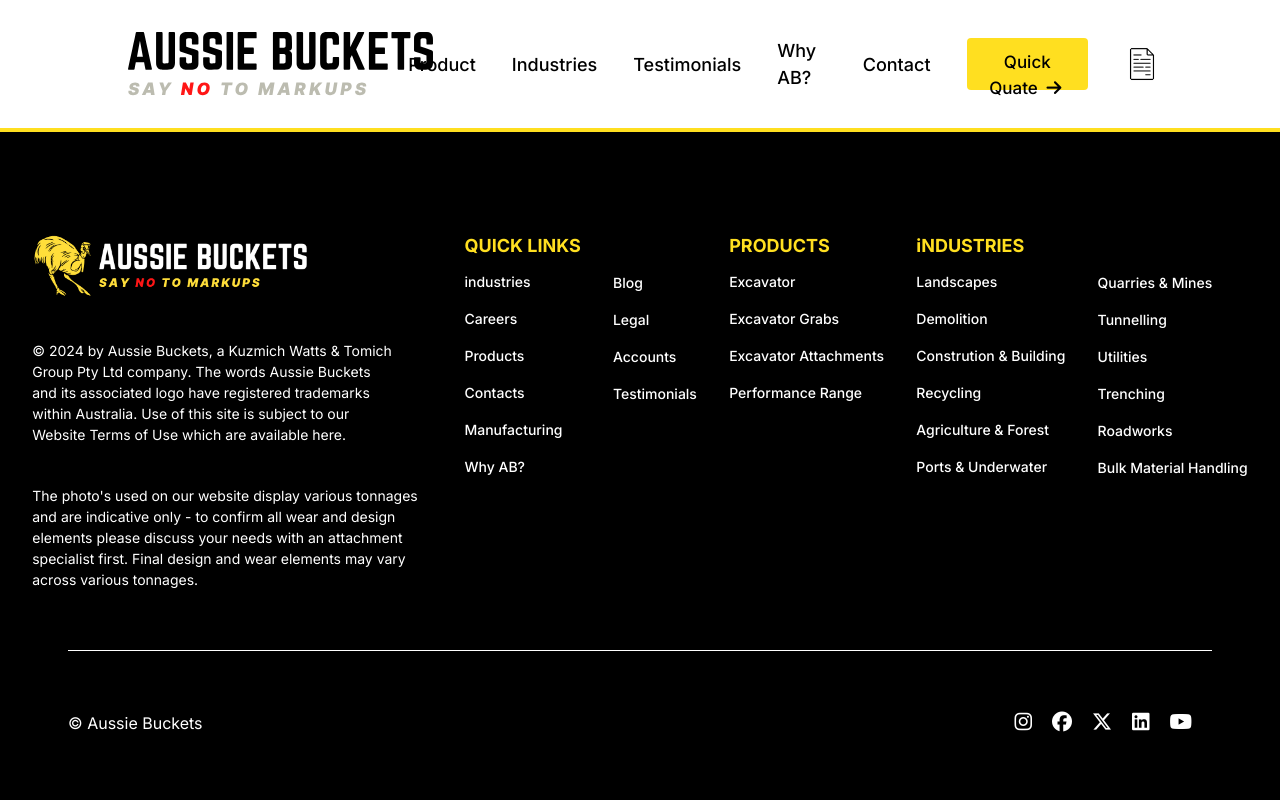
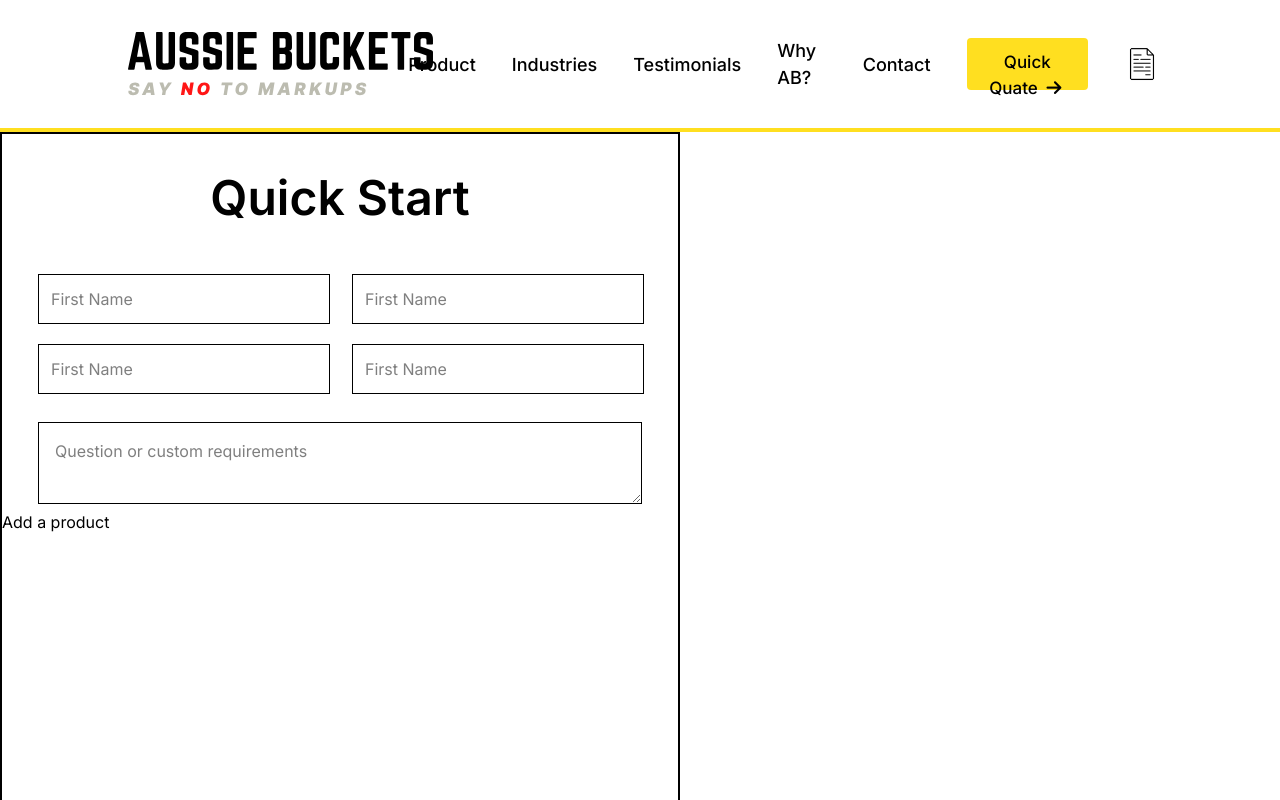
Before and after one commit to mehfoozkhangithub/Aussie_Buckets, a React (Vite) app in the folder aussies_buckets/: page / in a window 1280 px wide. Shown: the top 800 px of the page. Built offline with nearby package versions, Linux system fonts and the light colour scheme.

Commit message:
files is added

```diff
--- a/aussies_buckets/src/App.jsx
+++ b/aussies_buckets/src/App.jsx
@@ -6,11 +6,13 @@
 import Footer from "./Footer_Component/Footer";
 
 import { Whyab } from "./Whyab_Component/whyab";
+import { Breadcrumb } from "./BreadCrumb/Breadcrumb";
 
 function App() {
   return (
     <>
       <Navbar />
+      <Breadcrumb />
       <Routes>
         <Route path="/testi" element={<Testimonial />} />
         <Route path="/why-ab" element={<Whyab />} />
--- /dev/null
+++ b/aussies_buckets/src/BreadCrumb/Breadcrumb.jsx
@@ -0,0 +1,32 @@
+import React from 'react'
+import {Link, useLocation } from 'react-router-dom'
+
+export const Breadcrumb = () => {
+
+  const location = useLocation();
+  console.log(location, "this is a location");
+  let currentLink = ""
+
+  const crumbs = location.pathname.split('/').filter(crumb => crumb !== '').map(crumb => {
+    currentLink += `/${crumb}`
+    return(
+
+      <div className="crumb mt-11 ml-33 " key={crumb} >
+        <Link to='/' className='text-[16px]'>Home <i class="fa-solid fa-angle-right ml-2"></i> </Link>
+        <Link to={currentLink} className='font-semibold capitalize'>{crumb}</Link>
+{/* some */}
+      </div>
+
+
+    )
+  })
+
+  console.log(crumbs, "this is crumbs");
+
+
+  return (
+    <div>
+      {crumbs}
+    </div>
+  )
+}
--- a/aussies_buckets/src/Nav/Navbar.jsx
+++ b/aussies_buckets/src/Nav/Navbar.jsx
@@ -9,7 +9,7 @@
   const [isMenuOpen, setIsMenuOpen] = useState(false);
   return (
     <>
-      <header className="flex sticky top-0 mx-auto items-center justify-between  ">
+      <header className="flex  top-0 mx-auto items-center justify-between  ">
         <div className="logo">
           <img src={logo} className="my-8 mx-32 h-16 " />
         </div>
@@ -81,6 +81,37 @@
         </div>
       </header>
       <div className="boundries w-full h-1  bg-yellow-300"></div>
+
+      {/* ....                   sidebar................................................... */}
+  <div className="w-170 min-h-screen border-2">
+    <h1 className="text-center text-[48px] font-semibold mt-7">Quick Start</h1>
+ <form action="" className="mt-10"   >
+  <div className="input-head grid grid-cols-2 gap-5 text-[16px] justify-items-center">
+  <div>
+  <input type="text" name="text" placeholder="First name" className="border-1 p-3 capitalize w-73 ml-9" />
+  </div>
+  <div>
+  <input type="text" name="text" placeholder="First name" className="border-1 p-3 capitalize w-73 mr-8" />
+  </div>
+  <div>
+  <input type="text" name="text" placeholder="First name" className="border-1 p-3 capitalize  w-73 ml-9" />
+  </div>
+  <div>
+  <input type="text" name="text" placeholder="First name" className="border-1 p-3 capitalize w-73 mr-8" />
+  </div>
+{/* some thing */}
+
+  </div>
+
+  <textarea name="message" placeholder="Question or custom requirements" className="border-1 w-151 mt-7 mx-9 p-4"></textarea>
+  <div>
+    <a href="#" className="w-button"> Add a product</a>
+  </div>
+
+ </form>
+  </div>
+
     </>
+
   );
 };
```
